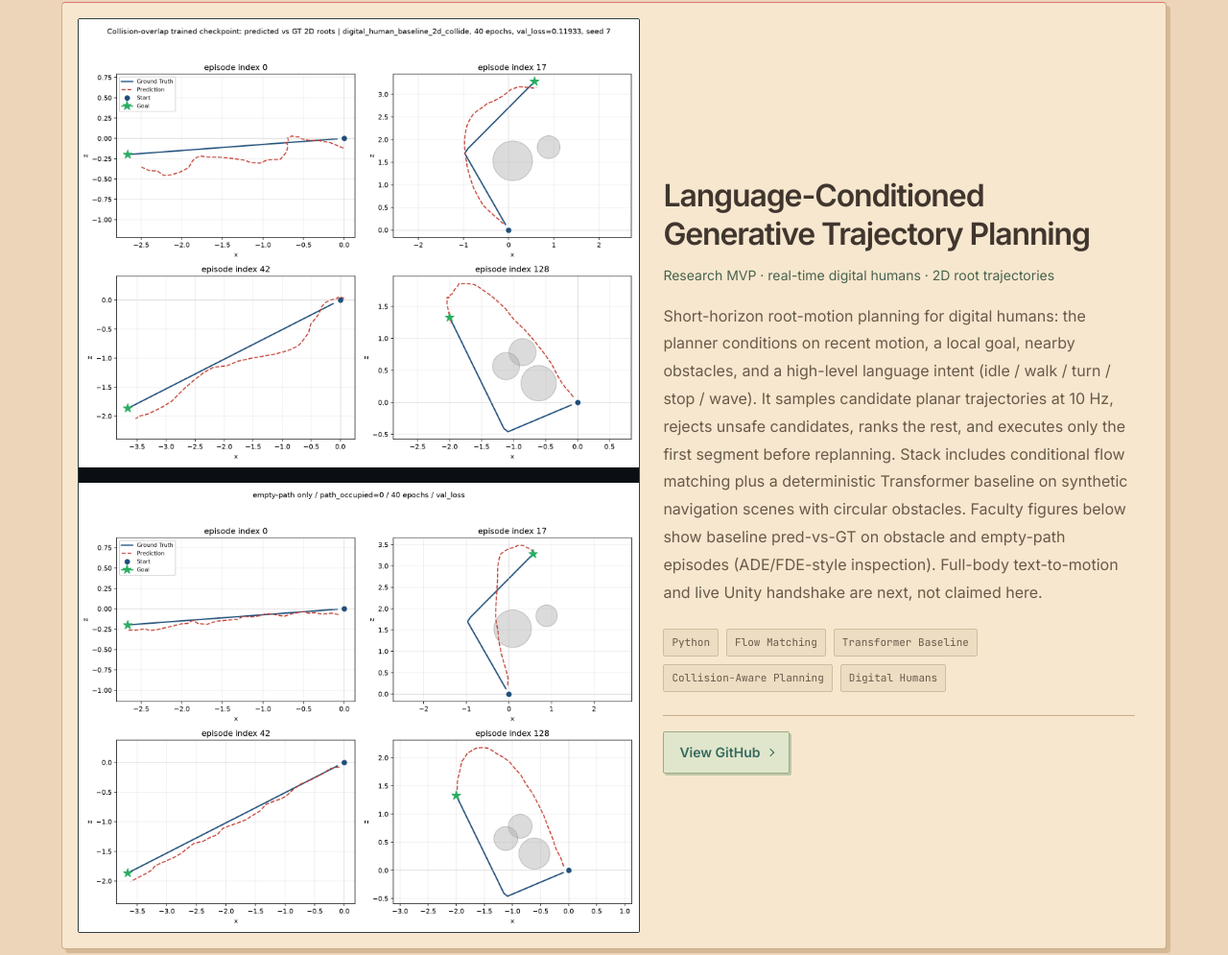
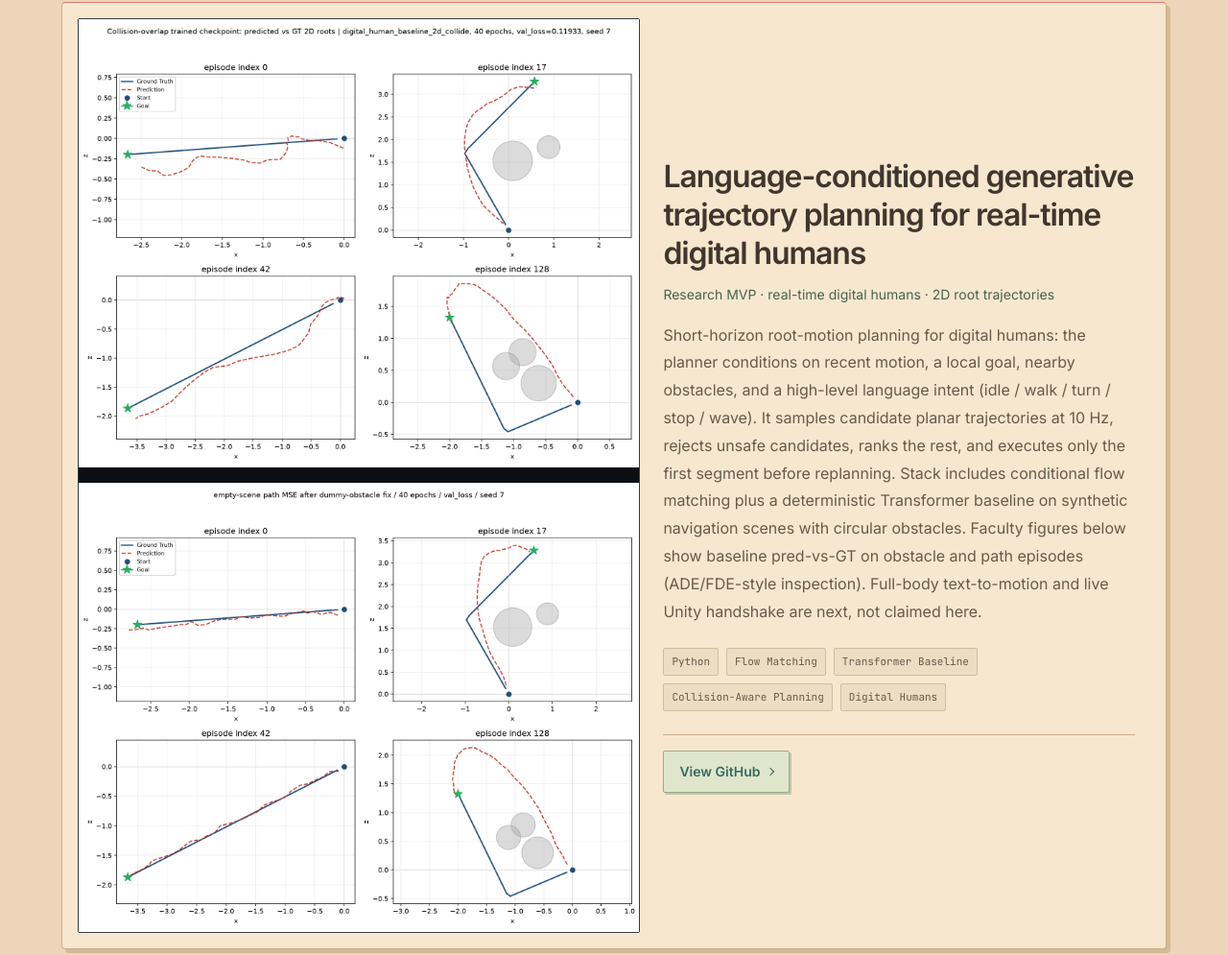
Before and after one commit to QizhouD/qizhoudeng.github.io, a website: page index.html in a window 1280 px wide. Shown: the part 1217-2212 px from the top of the page at 96% size. Drawn offline with Linux system fonts and the light colour scheme.

Commit message:
fix: use full card title and faculty path figure
Rename the card to its full project name and swap the empty-path figure for trajectory-baseline-2d-path-pred-vs-gt.png per Jim's review. Collide figure and .media-frame--stack unchanged.

Co-authored-by: QizhouD <QizhouD@users.noreply.github.com>

```diff
--- a/index.html
+++ b/index.html
@@ -84,15 +84,15 @@
                     <img src="assets/trajectory-baseline-2d-collide-pred-vs-gt.png"
                          alt="Deterministic baseline: predicted vs ground-truth 2D root trajectories with circular obstacles"
                          style="width:100%; height:auto; object-fit:contain; background:#0b0f14;">
-                    <img src="assets/trajectory-baseline-2d-empty-path-pred-vs-gt.png"
-                         alt="Deterministic baseline: predicted vs ground-truth 2D root trajectories on an empty path"
+                    <img src="assets/trajectory-baseline-2d-path-pred-vs-gt.png"
+                         alt="Deterministic baseline: predicted vs ground-truth 2D root trajectories on the path task"
                          style="width:100%; height:auto; object-fit:contain; background:#0b0f14; margin-top:0.5rem;">
                 </div>
                 <div class="project-meta">
-                    <h3>Language-Conditioned Generative Trajectory Planning</h3>
+                    <h3>Language-conditioned generative trajectory planning for real-time digital humans</h3>
                     <span class="project-sub">Research MVP · real-time digital humans · 2D root trajectories</span>
                     <p>
-                        Short-horizon root-motion planning for digital humans: the planner conditions on recent motion, a local goal, nearby obstacles, and a high-level language intent (idle / walk / turn / stop / wave). It samples candidate planar trajectories at 10&nbsp;Hz, rejects unsafe candidates, ranks the rest, and executes only the first segment before replanning. Stack includes conditional flow matching plus a deterministic Transformer baseline on synthetic navigation scenes with circular obstacles. Faculty figures below show baseline pred-vs-GT on obstacle and empty-path episodes (ADE/FDE-style inspection). Full-body text-to-motion and live Unity handshake are next, not claimed here.
+                        Short-horizon root-motion planning for digital humans: the planner conditions on recent motion, a local goal, nearby obstacles, and a high-level language intent (idle / walk / turn / stop / wave). It samples candidate planar trajectories at 10&nbsp;Hz, rejects unsafe candidates, ranks the rest, and executes only the first segment before replanning. Stack includes conditional flow matching plus a deterministic Transformer baseline on synthetic navigation scenes with circular obstacles. Faculty figures below show baseline pred-vs-GT on obstacle and path episodes (ADE/FDE-style inspection). Full-body text-to-motion and live Unity handshake are next, not claimed here.
                     </p>
                     <div class="tech-stack mono">
                         <span class="tech-pill">Python</span>
```
Also changed, not shown: assets/trajectory-baseline-2d-empty-path-pred-vs-gt.png (deleted), assets/trajectory-baseline-2d-path-pred-vs-gt.png (added).
